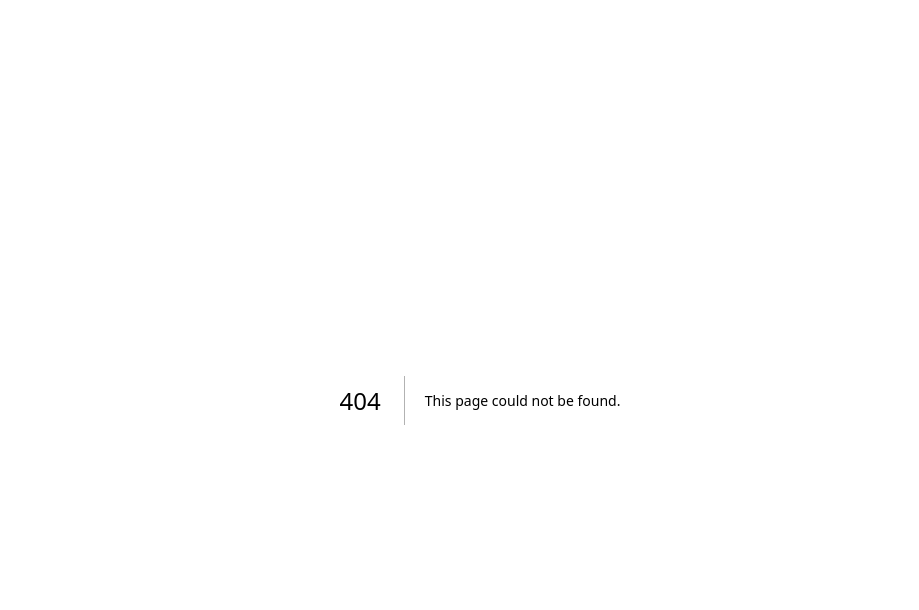
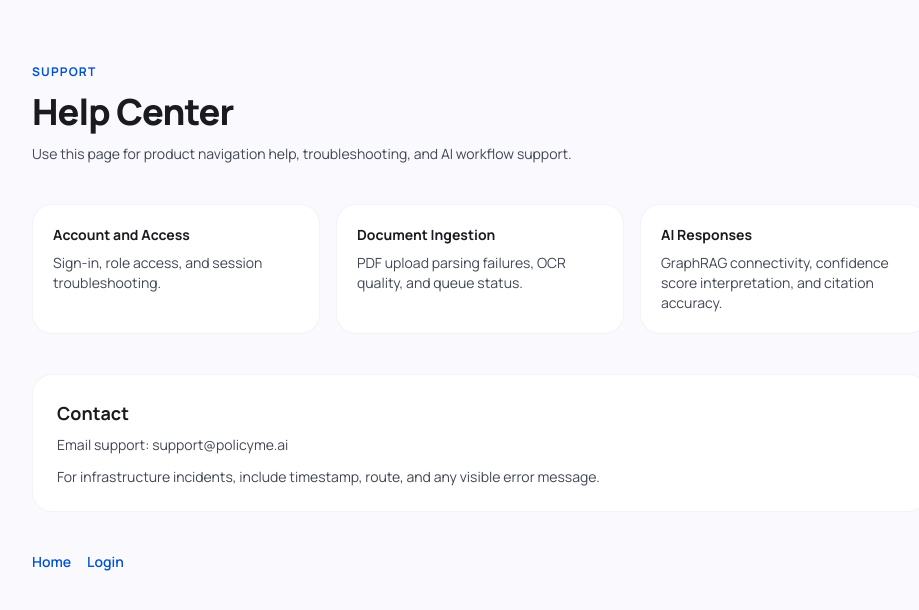
Before and after one commit to Sirius-ashwak/Policyme, a Next.js app in the folder policyme/: page /support in a window 1280 px wide. Before the commit this address had no page. Shown: the top 610 px of the page, without its empty margins (160-1079 px from the left). Built offline with nearby package versions, Linux system fonts and the light colour scheme.

Commit message:
Publishes support and legal route surfaces
Adds dedicated support, privacy, and terms pages for self-service and compliance visibility.
Marks these routes as publicly accessible so users can reach them without authentication.
Improves trust and discoverability at the edge of the product experience.

```diff
--- /dev/null
+++ b/policyme/src/app/privacy/page.tsx
@@ -0,0 +1,35 @@
+import Link from "next/link";
+
+export default function PrivacyPage() {
+    return (
+        <main className="min-h-screen bg-[var(--insurai-surface)] text-[var(--insurai-on-surface)] px-6 py-16">
+            <div className="max-w-3xl mx-auto space-y-8">
+                <div className="space-y-3">
+                    <p className="text-xs font-bold uppercase tracking-widest text-[var(--primary)]">Legal</p>
+                    <h1 className="text-4xl font-extrabold tracking-tight">Privacy Policy</h1>
+                    <p className="text-sm text-[var(--insurai-on-surface-variant)]">
+                        This policy explains how PolicyMe handles user and claims data for platform operations.
+                    </p>
+                </div>
+
+                <section className="space-y-4 text-sm leading-relaxed text-[var(--insurai-on-surface-variant)]">
+                    <p>
+                        We process personal and policy data only for authentication, claims workflow, underwriting support, and service reliability.
+                    </p>
+                    <p>
+                        Access to sensitive information is role-restricted, and system actions are recorded for audit and operational monitoring.
+                    </p>
+                    <p>
+                        For data deletion or access requests, contact the support team through the in-app support page.
+                    </p>
+                </section>
+
+                <div className="pt-4">
+                    <Link href="/" className="text-sm font-semibold text-[var(--primary)] hover:underline">
+                        Back to Home
+                    </Link>
+                </div>
+            </div>
+        </main>
+    );
+}
--- /dev/null
+++ b/policyme/src/app/support/page.tsx
@@ -0,0 +1,60 @@
+import Link from "next/link";
+
+const supportTopics = [
+    {
+        title: "Account and Access",
+        description: "Sign-in, role access, and session troubleshooting.",
+    },
+    {
+        title: "Document Ingestion",
+        description: "PDF upload parsing failures, OCR quality, and queue status.",
+    },
+    {
+        title: "AI Responses",
+        description: "GraphRAG connectivity, confidence score interpretation, and citation accuracy.",
+    },
+];
+
+export default function SupportPage() {
+    return (
+        <main className="min-h-screen bg-[var(--insurai-surface)] text-[var(--insurai-on-surface)] px-6 py-16">
+            <div className="max-w-4xl mx-auto space-y-10">
+                <div className="space-y-3">
+                    <p className="text-xs font-bold uppercase tracking-widest text-[var(--primary)]">Support</p>
+                    <h1 className="text-4xl font-extrabold tracking-tight">Help Center</h1>
+                    <p className="text-sm text-[var(--insurai-on-surface-variant)] max-w-2xl">
+                        Use this page for product navigation help, troubleshooting, and AI workflow support.
+                    </p>
+                </div>
+
+                <section id="faq" className="grid gap-4 md:grid-cols-3">
+                    {supportTopics.map((topic) => (
+                        <article key={topic.title} className="rounded-2xl border border-[var(--insurai-outline-variant)]/20 bg-[var(--insurai-surface-container-lowest)] p-5">
+                            <h2 className="text-sm font-bold mb-2">{topic.title}</h2>
+                            <p className="text-sm text-[var(--insurai-on-surface-variant)]">{topic.description}</p>
+                        </article>
+                    ))}
+                </section>
+
+                <section className="rounded-2xl border border-[var(--insurai-outline-variant)]/20 bg-[var(--insurai-surface-container-lowest)] p-6">
+                    <h2 className="text-lg font-bold mb-2">Contact</h2>
+                    <p className="text-sm text-[var(--insurai-on-surface-variant)] mb-3">
+                        Email support: support@policyme.ai
+                    </p>
+                    <p className="text-sm text-[var(--insurai-on-surface-variant)]">
+                        For infrastructure incidents, include timestamp, route, and any visible error message.
+                    </p>
+                </section>
+
+                <div className="flex gap-4">
+                    <Link href="/" className="text-sm font-semibold text-[var(--primary)] hover:underline">
+                        Home
+                    </Link>
+                    <Link href="/login" className="text-sm font-semibold text-[var(--primary)] hover:underline">
+                        Login
+                    </Link>
+                </div>
+            </div>
+        </main>
+    );
+}
--- /dev/null
+++ b/policyme/src/app/terms/page.tsx
@@ -0,0 +1,35 @@
+import Link from "next/link";
+
+export default function TermsPage() {
+    return (
+        <main className="min-h-screen bg-[var(--insurai-surface)] text-[var(--insurai-on-surface)] px-6 py-16">
+            <div className="max-w-3xl mx-auto space-y-8">
+                <div className="space-y-3">
+                    <p className="text-xs font-bold uppercase tracking-widest text-[var(--primary)]">Legal</p>
+                    <h1 className="text-4xl font-extrabold tracking-tight">Terms of Service</h1>
+                    <p className="text-sm text-[var(--insurai-on-surface-variant)]">
+                        These terms govern use of PolicyMe and InsurAI services. They are provided for demo and integration testing.
+                    </p>
+                </div>
+
+                <section className="space-y-4 text-sm leading-relaxed text-[var(--insurai-on-surface-variant)]">
+                    <p>
+                        By accessing this application, you agree to use it in compliance with all applicable laws and insurance data handling obligations.
+                    </p>
+                    <p>
+                        Users are responsible for maintaining confidentiality of account credentials and ensuring submitted claim information is accurate.
+                    </p>
+                    <p>
+                        PolicyMe may update service functionality, integrations, and AI behavior as the platform evolves.
+                    </p>
+                </section>
+
+                <div className="pt-4">
+                    <Link href="/" className="text-sm font-semibold text-[var(--primary)] hover:underline">
+                        Back to Home
+                    </Link>
+                </div>
+            </div>
+        </main>
+    );
+}
--- a/policyme/src/middleware.ts
+++ b/policyme/src/middleware.ts
@@ -15,7 +15,7 @@ const ROUTE_ROLE_MAP: Record<string, string[]> = {
     "/dashboard/admin":       ["Admin"],
 };
 
-const PUBLIC_PREFIXES = ["/", "/login", "/signup", "/api/auth"];
+const PUBLIC_PREFIXES = ["/", "/login", "/signup", "/terms", "/privacy", "/support", "/api/auth"];
 
 function isPublicRoute(pathname: string): boolean {
     // Exact match for "/"
```
